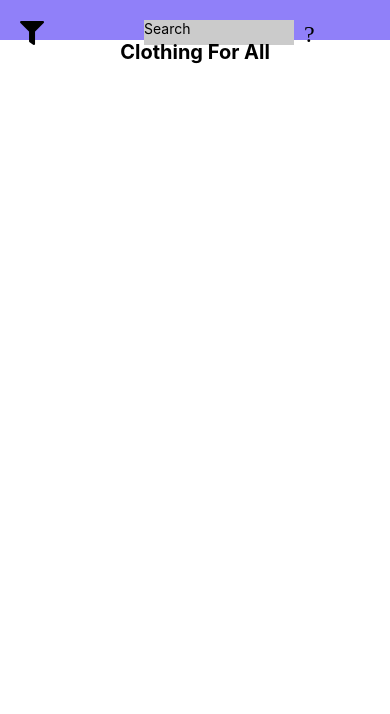
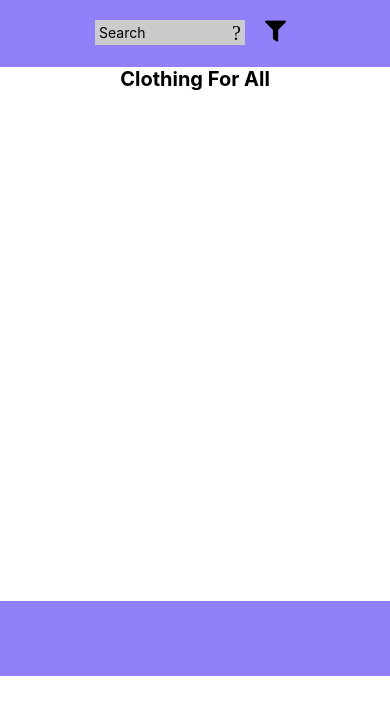
Before and after one commit to romakfranklin/clothes-for-all, a React Native app: screen / in a window 390 px wide. Shown: the top 714 px of the page. Built offline with nearby package versions, Linux system fonts and the light colour scheme.

Commit message:
added bottom box

```diff
--- a/app/screens/Main.js
+++ b/app/screens/Main.js
@@ -3,19 +3,22 @@ import { Text, View, StyleSheet } from "react-native";
 import { StatusBar } from "expo-status-bar";
 import { Ionicons } from "@expo/vector-icons";
 import { FontAwesome5 } from "@expo/vector-icons";
+import { Fontisto } from "@expo/vector-icons";
 
 export default () => {
   return (
     <View style={styles.container}>
       <View style={styles.box}>
-        <FontAwesome5 name="filter" size={24} color="black" />
         <Text></Text>
+
         <View style={styles.search}>
           <Text>Search</Text>
+          <Ionicons name="ios-search" size={20} color="black" />
         </View>
-        <Ionicons name="ios-search" size={24} color="black" />
+        <FontAwesome5 name="filter" size={21} color="black" />
       </View>
       <Text style={styles.title}>Clothing For All</Text>
+      <View style={styles.box2}></View>
     </View>
   );
 };
@@ -33,7 +36,7 @@ const styles = StyleSheet.create({
     textAlign: "center",
   },
   box: {
-    height: "30%",
+    height: "10%",
     width: "100%",
     padding: 20,
     margin: 0,
@@ -44,7 +47,17 @@ const styles = StyleSheet.create({
     backgroundColor: "#CBCBCB",
     height: 25,
     width: 150,
-    marginRight: 10,
-    marginLeft: 100,
+    marginRight: 20,
+    marginLeft: 75,
+    flexDirection: "row",
+    justifyContent: "space-between",
+    alignItems: "center",
+    padding: 4,
+  },
+  box2: {
+    height: 75,
+    width: "100%",
+    backgroundColor: "#9080F9",
+    marginTop: 510,
   },
 });
```
